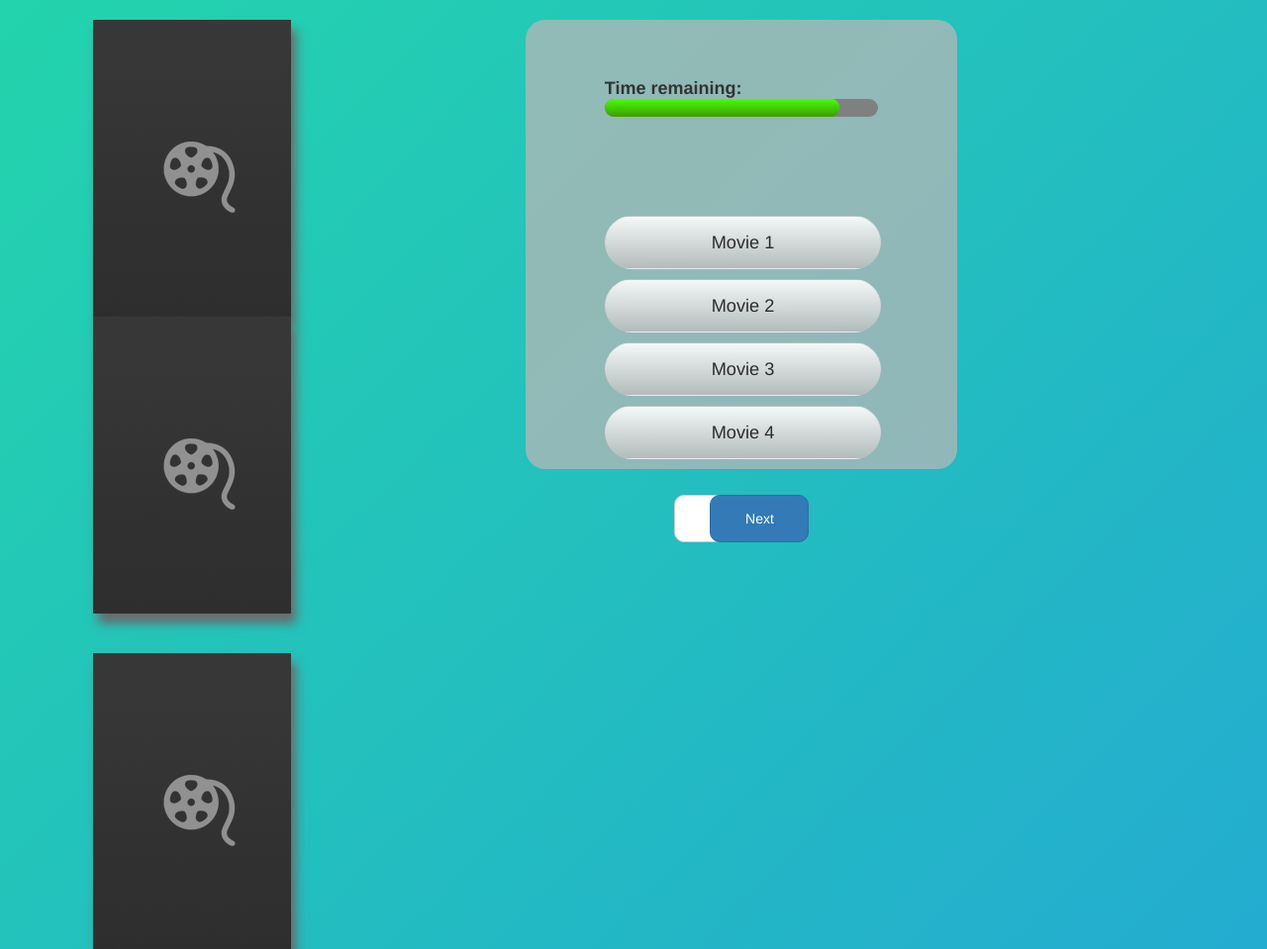
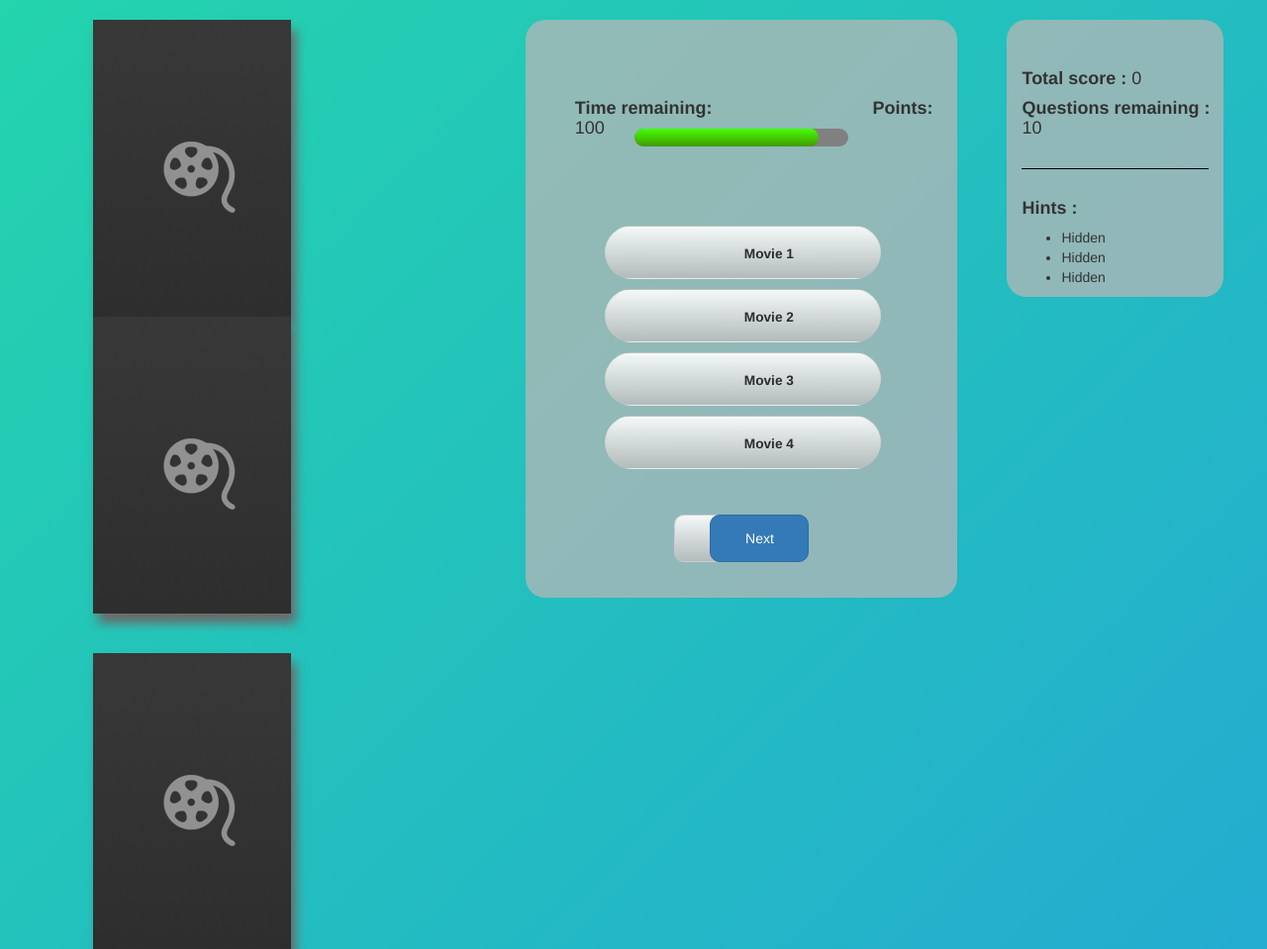
Before and after one commit to ucantfindme/FYP, a Python web app: template src/templates/solo.html in a window 1280 px wide. Shown: the part 77-1036 px from the top of the page at 99% size. Run offline with Jinja, Linux system fonts and the light colour scheme; the template is opened without the code that fills it, so the values that code supplies are empty; some libraries are stand-ins or nearby versions.

Commit message:
added scores and hints block

```diff
--- a/src/templates/css/home.css
+++ b/src/templates/css/home.css
@@ -286,12 +286,13 @@ ul {
 
 #time {
     position: absolute;
-    margin: 5rem;
+    margin-top: 7rem;
+    margin-left: 2rem;
     left: 3rem;
 }
 
 .round-time-bar {
-    margin: 8rem;
+    margin: 11rem;
     overflow: hidden;
     background-color: grey;
     border-radius: 50px;
@@ -317,8 +318,20 @@ ul {
     }
 }
 
+input[type="radio"] {
+    display: none;
+}
+
+.label {
+    padding: 13px 125px;
+    border-radius: 50px;
+    background: transparent;
+    color: rgba(27, 27, 27, 0.904);
+    cursor: pointer;
+}
+
 #options {
-    margin-top: 2rem;
+    margin-top: -5rem;
     margin-left: 80px;
 }
 
@@ -341,18 +354,23 @@ ul {
 
 #hint-button {
     position: absolute;
-    top: 48rem;
+    top: 50rem;
     left: 15rem;
     padding: 13px 15px;
     display: inline-block;
     text-align: center;
     border-radius: 10px;
     width: 100px;
+    background: linear-gradient(to bottom, #ffffffe5, #bcbcbcc5);
+}
+
+#hint-button:hover {
+    background: #787878c5;
 }
 
 #next-button {
     position: absolute;
-    top: 48rem;
+    top: 50rem;
     right: 15rem;
     padding: 13px 15px;
     display: inline-block;
@@ -365,3 +383,21 @@ ul {
     background-color: rgba(183, 183, 183, 0.747);
     border-radius: 20px;
 }
+
+.row input:checked~.label {
+    color: #2c9c00;
+    font-size: 15px;
+}
+
+#column3 {
+    margin-left: 50px;
+    background-color: rgba(183, 183, 183, 0.747);
+    border-radius: 20px;
+    padding-left: 30px;
+}
+
+hr {
+    padding-left: 10px;
+    border-top: 1px solid #000;
+    margin-left: -15px;
+}
--- a/src/templates/solo.html
+++ b/src/templates/solo.html
@@ -15,6 +15,7 @@
 </head>
 
 <body>
+    <!-- Navigation bar -->
     <nav class="navbar">
         <div class="container-fluid">
             <a href="javascript:void(0);" class="icon" onclick="myFunction()">
@@ -55,6 +56,7 @@
             </li>
         </div>
     </nav>
+    <!-- Update details modal -->
     <div class="modal fade" id="update" role="dialog">
         <div class="modal-dialog modal-dialog-centered">
             <div class="modal-content">
@@ -125,8 +127,10 @@
 
         </div>
     </div>
+    <!-- Main Body -->
     <div class="main">
         <div>
+            <!-- Sidebar -->
             <div class="sidebar" id="sb">
                 <div class="sidebarcategories">
                     <a href="./base.html">
@@ -180,7 +184,8 @@
         </div>
         <div class="row">
             <div class="col-sm-1"></div>
-            <div class="col-sm-4">
+            <!-- Posters -->
+            <div class="col-sm-4" id="column1">
                 <div class="row">
                     <img class="poster" src="static/placeholder-poster.png">
                     <span id="transparent">&ensp;&ensp;&ensp;&ensp;&ensp;&ensp;&ensp;&ensp;&ensp;&ensp;&ensp;</span>
@@ -192,9 +197,10 @@
                     <img class="poster" src="static/placeholder-poster.png">
                 </div>
             </div>
+            <!-- Options -->
             <div class="col-sm-4" id="column2">
                 <div class="row">
-                    <span id="time"><h4><b>Time remaining:</b></h4></span>
+                    <span id="time"><h4><b>Time remaining:&ensp;&ensp;&ensp;&ensp;&ensp;&ensp;&ensp;&ensp;&ensp;&ensp;&ensp;&ensp;&ensp;&ensp;&ensp;&ensp;&ensp;&ensp;Points: </b><div id="points" style="display:inline-block">100</div></h4></span>
                     <div class="round-time-bar" data-style="smooth" style="--duration: 60;">
                         <div></div>
                     </div>
@@ -202,16 +208,30 @@
                 <div class="row">
                     <table id="options">
                         <tr>
-                            <td id='option'>Movie 1</td>
+                            <label class="option">
+                            <td  id='option'>
+                                <input type="radio" class="title" name="movie-title" id="option-1" value="1" required>
+                                <label for="option-1" class="label" id="title-1">Movie 1</label>
+                            </td>
+                            </label>
                         </tr>
                         <tr>
-                            <td id='option'>Movie 2</td>
+                            <td class="option" id='option'>
+                                <input type="radio" class="title" name="movie-title" id="option-2" value="2" required>
+                                <label for="option-2" class="label" id="title-2">Movie 2</label>
+                            </td>
                         </tr>
                         <tr>
-                            <td id='option'>Movie 3</td>
+                            <td class="option" id='option'>
+                                <input type="radio" class="title" name="movie-title" id="option-3" value="3" required>
+                                <label for="option-3" class="label" id="title-3">Movie 3</label>
+                            </td>
                         </tr>
                         <tr>
-                            <td id='option'>Movie 4</td>
+                            <td class="option" id='option'>
+                                <input type="radio" class="title" name="movie-title" id="option-4" value="4" required>
+                                <label for="option-4" class="label" id="title-4">Movie 4</label>
+                            </td>
                         </tr>
                     </table>
                 </div>
@@ -221,13 +241,35 @@
                         <button type="button" class="btn btn-primary" id="next-button">Next</button>
                     </div>
                 </div>
+                <div class="row">&ensp;</div>
+                <div class="row">&ensp;</div>
+                <div class="row">&ensp;</div>
+                <div class="row">&ensp;</div>
+                <div class="row">&ensp;</div>
+                <div class="row">&ensp;</div>
             </div>
-            <div id="column3">
+            <!-- Score and Hints -->
+            <div class="col-sm-2" id="column3">
+                <div class="row">&ensp;</div>
+                <div class="row">&ensp;</div>
                 <div class="row">
-
+                    <div class="score">
+                        <h4><b>Total score : </b><span id="score">0</span></h4>
+                    </div>
+                    <div class="questions-remained">
+                        <h4><b>Questions remaining : </b><span id="score">10</span></h4>
+                    </div>
                 </div>
+                <hr>
                 <div class="row">
-
+                    <div class="hint">
+                        <h4><b>Hints : </b></h4>
+                        <ul>
+                            <li id="hint-1">Hidden</li>
+                            <li id="hint-2">Hidden</li>
+                            <li id="hint-3">Hidden</li>
+                        </ul>
+                    </div>
                 </div>
 
             </div>
```
Also changed, not shown: src/templates/base.html (+15 -6 lines), src/templates/rules.html (+8 -2 lines).
